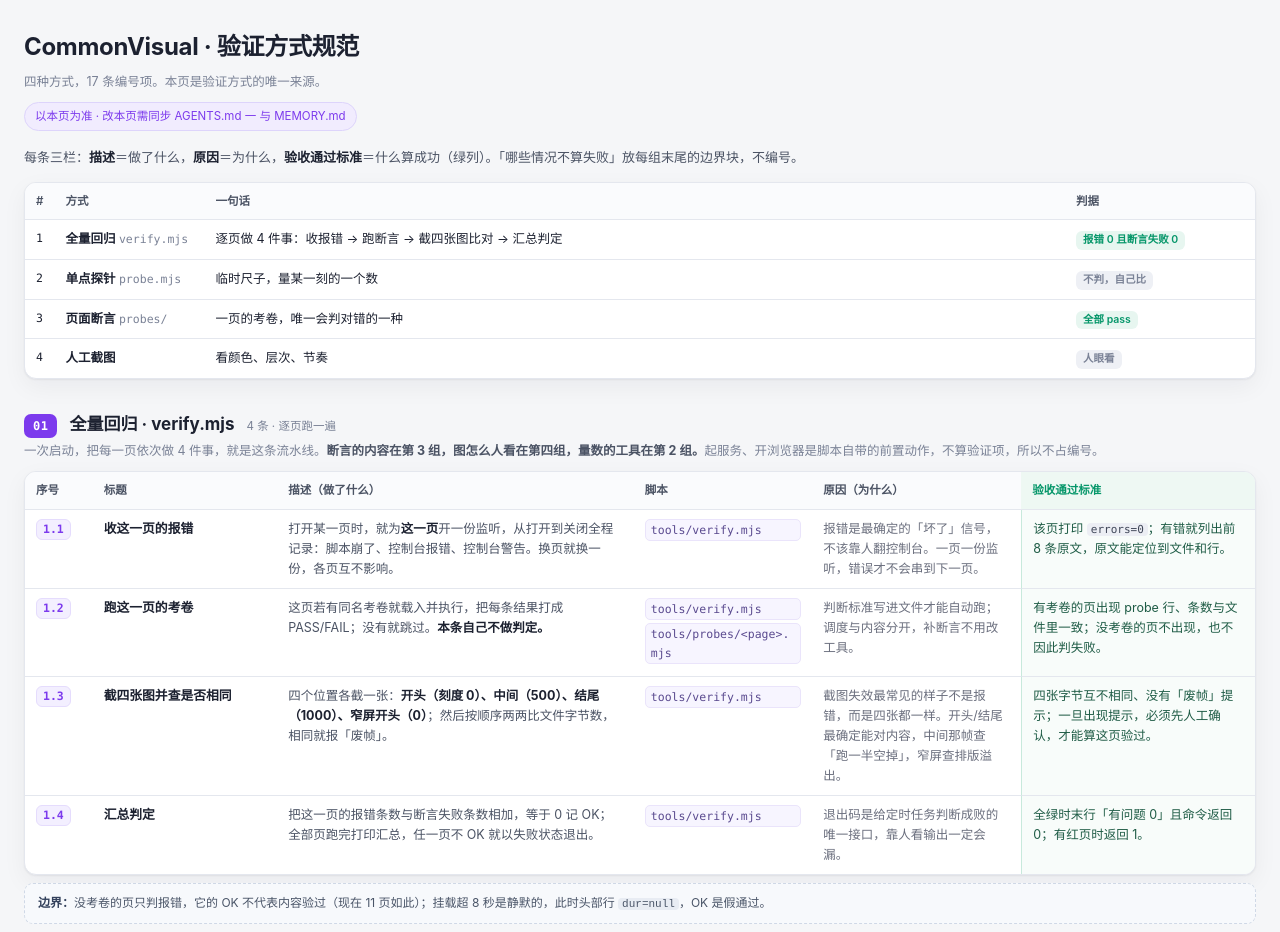
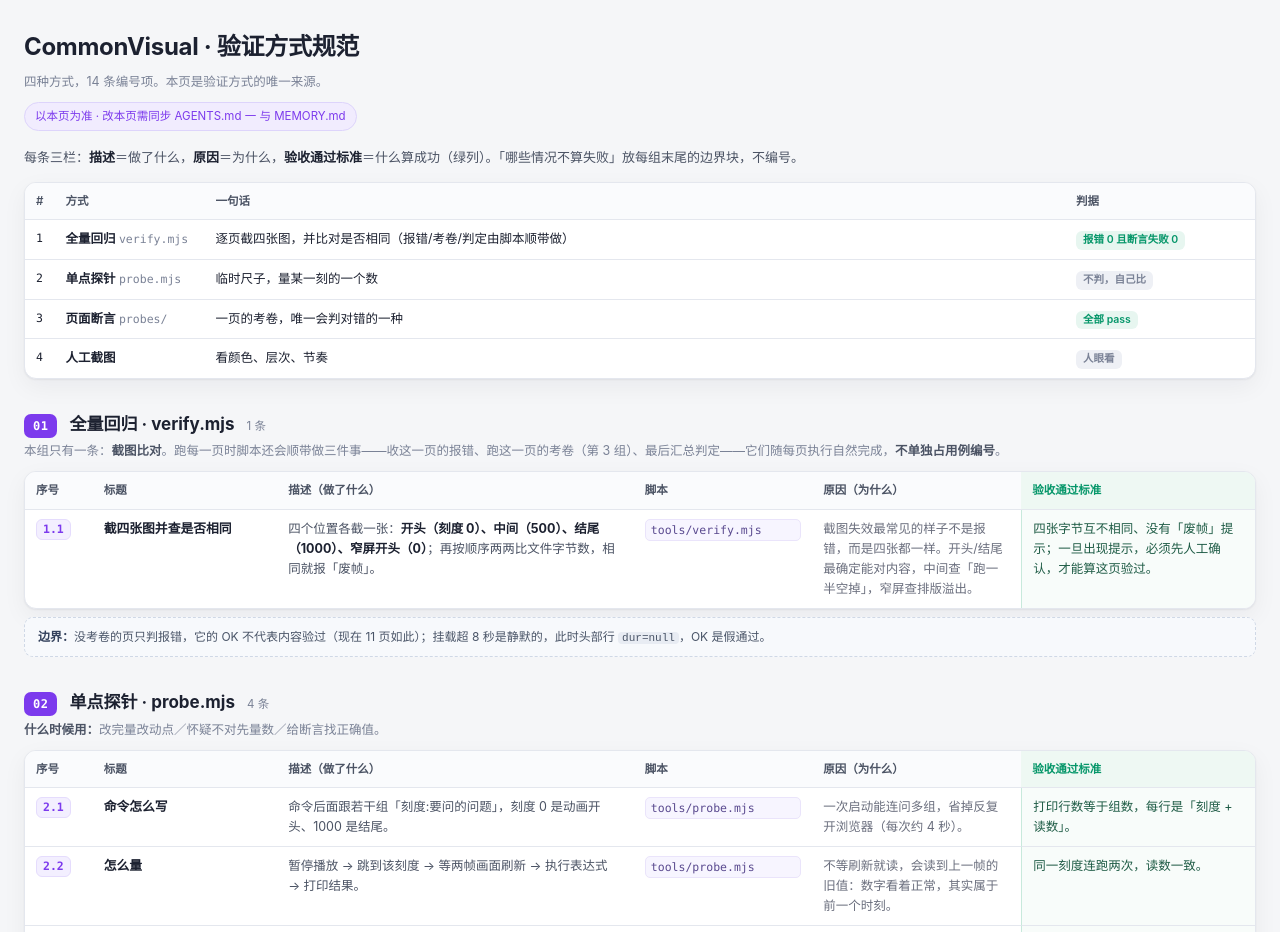
Before and after one commit to Chitandaaaaa/CommonVisual, a plain HTML site: page docs/testing.html in a window 1280 px wide. Shown: the top 932 px of the page. Drawn offline with Linux system fonts and the light colour scheme.

Commit message:
docs(agents): 01 组只留「截图比对」一条用例，17 → 14 条
用户的判定标准更严格：只有真正的验证动作才算用例，随每页执行顺带完成的
（收报错 / 跑考卷 / 汇总判定）不占编号。

- 01 组：3 条压成 1 条 —— 1.1 截四张图并查是否相同。
  收报错、跑考卷、汇总判定收进组说明一句：「随每页执行自然完成，不占用例编号」
- 顶部计数 17 → 14；总览表首行「逐页做 4 件事」改为「逐页截四张图并比对」
- 02/03/04 组不动（2.1–2.4 / 3.1–3.6 / 4.1–4.3 编号连续）

```diff
--- a/docs/testing.html
+++ b/docs/testing.html
@@ -75,7 +75,7 @@
 <div class="wrap">
 
   <h1>CommonVisual · 验证方式规范</h1>
-  <div class="sub">四种方式，17 条编号项。本页是验证方式的唯一来源。</div>
+  <div class="sub">四种方式，14 条编号项。本页是验证方式的唯一来源。</div>
   <div class="rule-top">以本页为准 · 改本页需同步 AGENTS.md 一 与 MEMORY.md</div>
 
   <div class="lead">每条三栏：<b>描述</b>＝做了什么，<b>原因</b>＝为什么，<b>验收通过标准</b>＝什么算成功（绿列）。「哪些情况不算失败」放每组末尾的边界块，不编号。</div>
@@ -84,7 +84,7 @@
   <table class="ov" style="margin-top:14px">
     <thead><tr><th style="width:26px">#</th><th style="width:150px">方式</th><th>一句话</th><th style="width:190px">判据</th></tr></thead>
     <tbody>
-      <tr><td class="mono">1</td><td><b>全量回归</b> <span class="mono" style="color:var(--muted)">verify.mjs</span></td><td>逐页做 4 件事：收报错 → 跑断言 → 截四张图比对 → 汇总判定</td><td><span class="pill yes">报错 0 且断言失败 0</span></td></tr>
+      <tr><td class="mono">1</td><td><b>全量回归</b> <span class="mono" style="color:var(--muted)">verify.mjs</span></td><td>逐页截四张图，并比对是否相同（报错/考卷/判定由脚本顺带做）</td><td><span class="pill yes">报错 0 且断言失败 0</span></td></tr>
       <tr><td class="mono">2</td><td><b>单点探针</b> <span class="mono" style="color:var(--muted)">probe.mjs</span></td><td>临时尺子，量某一刻的一个数</td><td><span class="pill neutral">不判，自己比</span></td></tr>
       <tr><td class="mono">3</td><td><b>页面断言</b> <span class="mono" style="color:var(--muted)">probes/</span></td><td>一页的考卷，唯一会判对错的一种</td><td><span class="pill yes">全部 pass</span></td></tr>
       <tr><td class="mono">4</td><td><b>人工截图</b></td><td>看颜色、层次、节奏</td><td><span class="pill neutral">人眼看</span></td></tr>
@@ -94,43 +94,19 @@
 
   <!-- ===================== 01 ===================== -->
   <section>
-    <div class="sechead"><span class="no">01</span><h2>全量回归 · verify.mjs</h2><span class="meta">4 条 · 逐页跑一遍</span></div>
-    <div class="role">一次启动，把每一页依次做 4 件事，就是这条流水线。<b>断言的内容在第 3 组，图怎么人看在第四组，量数的工具在第 2 组。</b>起服务、开浏览器是脚本自带的前置动作，不算验证项，所以不占编号。</div>
+    <div class="sechead"><span class="no">01</span><h2>全量回归 · verify.mjs</h2><span class="meta">1 条</span></div>
+    <div class="role">本组只有一条：<b>截图比对</b>。跑每一页时脚本还会顺带做三件事——收这一页的报错、跑这一页的考卷（第 3 组）、最后汇总判定——它们随每页执行自然完成，<b>不单独占用例编号</b>。</div>
     <table class="spec">
       <colgroup><col style="width:5.5%"><col style="width:15%"><col style="width:29%"><col style="width:14.5%"><col style="width:17%"><col style="width:19%"></colgroup>
       <thead><tr><th class="c-no">序号</th><th>标题</th><th>描述（做了什么）</th><th>脚本</th><th>原因（为什么）</th><th class="c-v">验收通过标准</th></tr></thead>
       <tbody>
         <tr>
           <td class="c-no"><span class="n">1.1</span></td>
-          <td><span class="t">收这一页的报错</span></td>
-          <td class="c-d" data-l="描述">打开某一页时，就为<b>这一页</b>开一份监听，从打开到关闭全程记录：脚本崩了、控制台报错、控制台警告。换页就换一份，各页互不影响。</td>
+          <td><span class="t">截四张图并查是否相同</span></td>
+          <td class="c-d" data-l="描述">四个位置各截一张：<b>开头（刻度 0）、中间（500）、结尾（1000）、窄屏开头（0）</b>；再按顺序两两比文件字节数，相同就报「废帧」。</td>
           <td class="c-s" data-l="脚本"><span class="f">tools/verify.mjs</span></td>
-          <td class="c-r" data-l="原因">报错是最确定的「坏了」信号，不该靠人翻控制台。一页一份监听，错误才不会串到下一页。</td>
-          <td class="c-v" data-l="验收通过标准">该页打印 <code>errors=0</code>；有错就列出前 8 条原文，原文能定位到文件和行。</td>
-        </tr>
-        <tr>
-          <td class="c-no"><span class="n">1.2</span></td>
-          <td><span class="t">跑这一页的考卷</span></td>
-          <td class="c-d" data-l="描述">这页若有同名考卷就载入并执行，把每条结果打成 PASS/FAIL；没有就跳过。<b>本条自己不做判定。</b></td>
-          <td class="c-s" data-l="脚本"><span class="f">tools/verify.mjs</span><span class="f">tools/probes/&lt;page&gt;.mjs</span></td>
-          <td class="c-r" data-l="原因">判断标准写进文件才能自动跑；调度与内容分开，补断言不用改工具。</td>
-          <td class="c-v" data-l="验收通过标准">有考卷的页出现 probe 行、条数与文件里一致；没考卷的页不出现，也不因此判失败。</td>
-        </tr>
-        <tr>
-          <td class="c-no"><span class="n">1.3</span></td>
-          <td><span class="t">截四张图并查是否相同</span></td>
-          <td class="c-d" data-l="描述">四个位置各截一张：<b>开头（刻度 0）、中间（500）、结尾（1000）、窄屏开头（0）</b>；然后按顺序两两比文件字节数，相同就报「废帧」。</td>
-          <td class="c-s" data-l="脚本"><span class="f">tools/verify.mjs</span></td>
-          <td class="c-r" data-l="原因">截图失效最常见的样子不是报错，而是四张都一样。开头/结尾最确定能对内容，中间那帧查「跑一半空掉」，窄屏查排版溢出。</td>
+          <td class="c-r" data-l="原因">截图失效最常见的样子不是报错，而是四张都一样。开头/结尾最确定能对内容，中间查「跑一半空掉」，窄屏查排版溢出。</td>
           <td class="c-v" data-l="验收通过标准">四张字节互不相同、没有「废帧」提示；一旦出现提示，必须先人工确认，才能算这页验过。</td>
-        </tr>
-        <tr>
-          <td class="c-no"><span class="n">1.4</span></td>
-          <td><span class="t">汇总判定</span></td>
-          <td class="c-d" data-l="描述">把这一页的报错条数与断言失败条数相加，等于 0 记 OK；全部页跑完打印汇总，任一页不 OK 就以失败状态退出。</td>
-          <td class="c-s" data-l="脚本"><span class="f">tools/verify.mjs</span></td>
-          <td class="c-r" data-l="原因">退出码是给定时任务判断成败的唯一接口，靠人看输出一定会漏。</td>
-          <td class="c-v" data-l="验收通过标准">全绿时末行「有问题 0」且命令返回 0；有红页时返回 1。</td>
         </tr>
       </tbody>
     </table>
```
